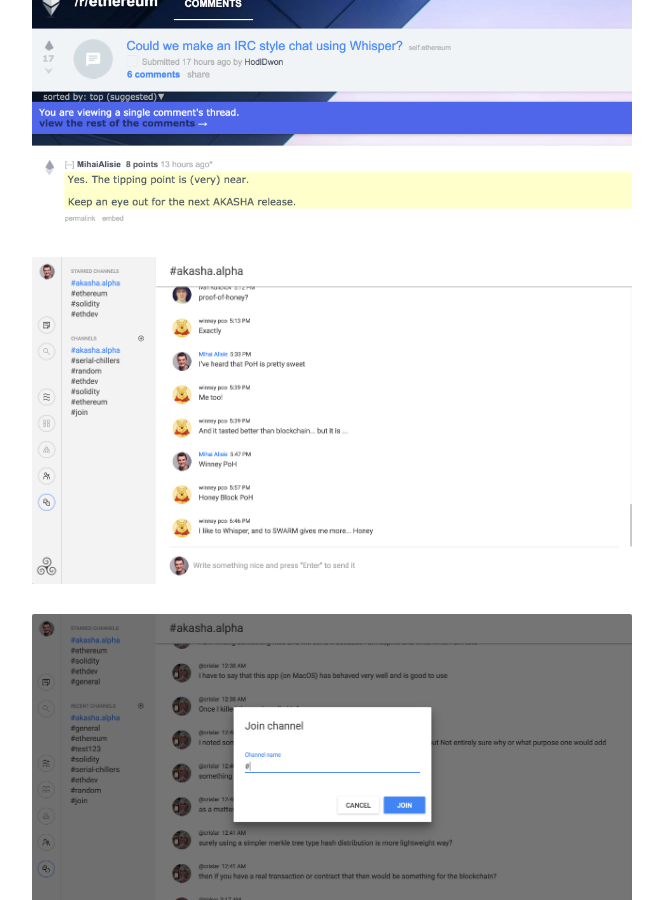
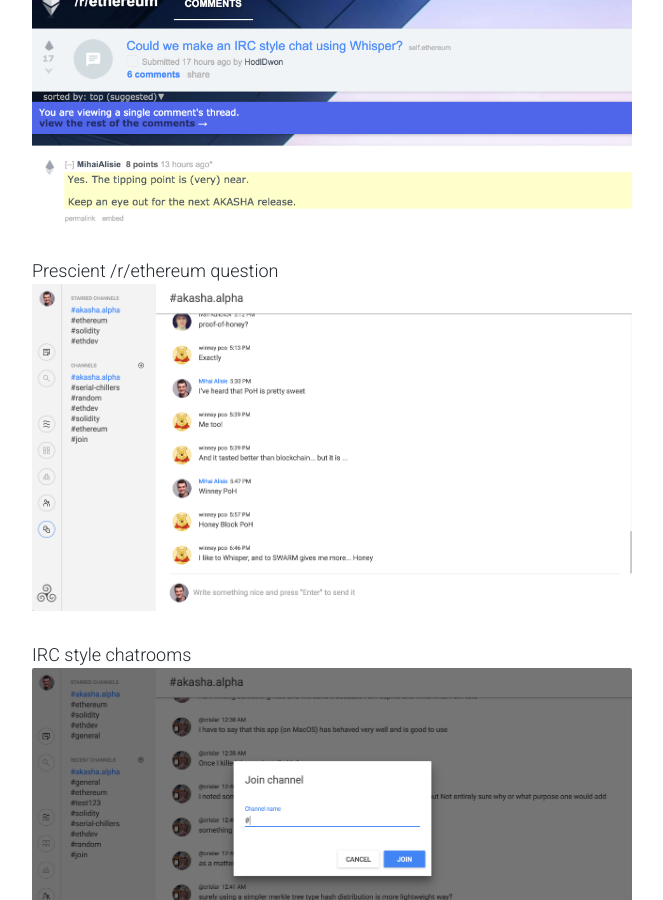
Before and after one commit to AKASHAorg/blog.akasha.world, a Jekyll site: the page built from _posts/2017-02-01-the-tipping-point.md, in a window 1280 px wide and 900 px high, scrolled down 1480 px. Shown: the whole window, without its empty margins (308-971 px from the left). Built offline with Jekyll 4.4.1, drawn with Linux system fonts in a browser that asks for light colours; comment, search, counter and statistics services are not loaded; some of the changed text lies outside the part shown.

Commit message:
Update 2017-02-01-the-tipping-point.md

```diff
--- a/_posts/2017-02-01-the-tipping-point.md
+++ b/_posts/2017-02-01-the-tipping-point.md
@@ -30,9 +30,13 @@ As a token of appreciation we bring to you *The Tipping Point*, the latest relea
 
 * Whisper Chatrooms
 ![whisper reddit]({{ site.baseurl }}/content/images/redditwhisper.jpg)
+Prescient /r/ethereum question
 ![whisper IRC]({{ site.baseurl }}/content/images/whisperchannels1.jpg)
+IRC style chatrooms
 ![whisper IRC]({{ site.baseurl }}/content/images/whisperchannels2.jpg)
+Join chatrooms
 ![whisper IRC]({{ site.baseurl }}/content/images/whisperchannels3.jpg)
+Or just chill
 ![whisper IRC]({{ site.baseurl }}/content/images/whisperchannels4.jpg)
 
 * Profile hover card for easy access to actions such as “follow” and “send tip” for entries, chat and comments
```
